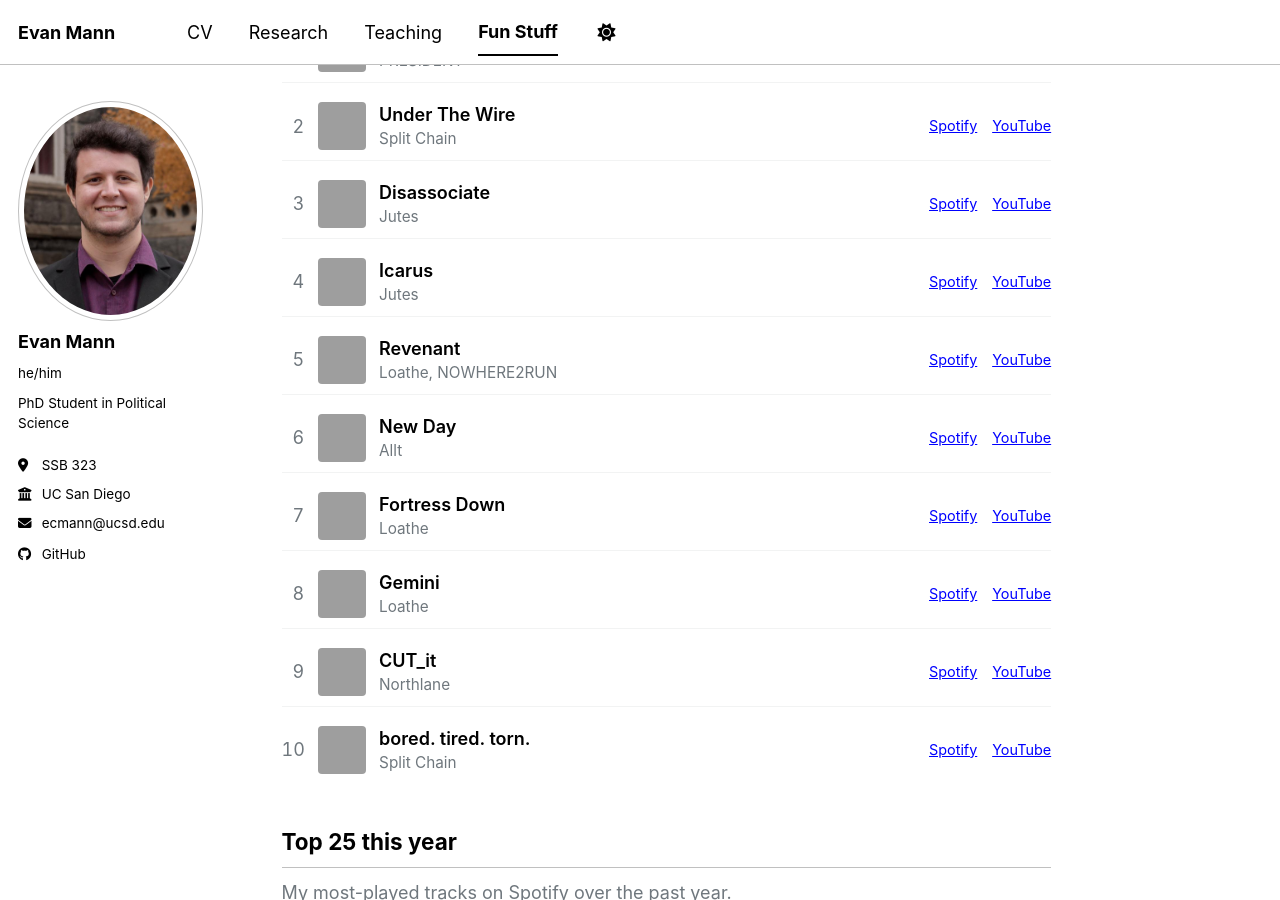
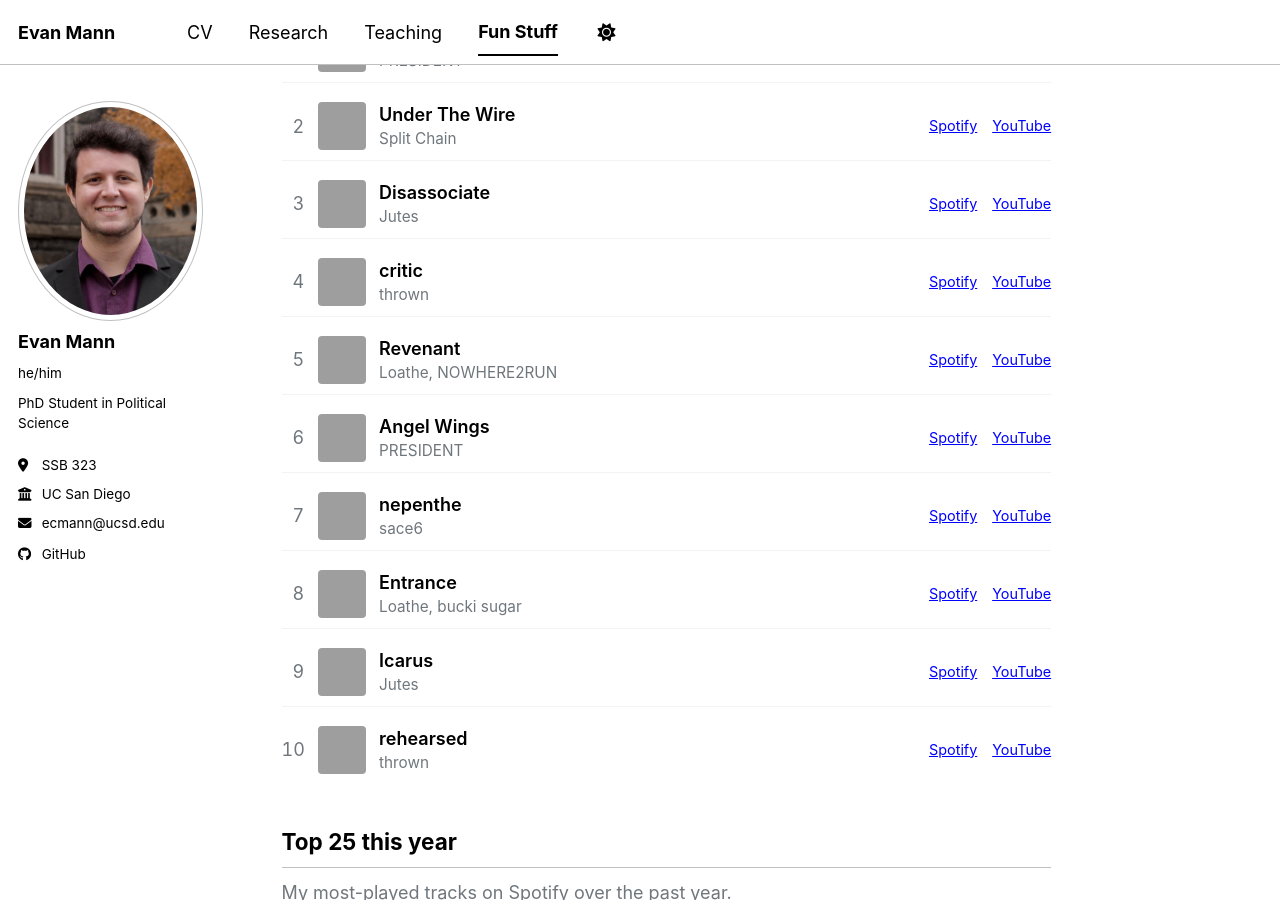
Before and after one commit to ecmannn/ecmannn.github.io, a Jekyll site: the page built from _pages/fun-stuff-music.md, in a window 1280 px wide and 900 px high, scrolled down 302 px, cut to the strip 0-900 px from the top of the window. Built offline with Jekyll 4.4.1, drawn with Linux system fonts in a browser that asks for light colours; a script bundle is joined from its source files by our own code; library files that are not in the unit come from our copies; some of the changed text lies outside the part shown; grey boxes are pictures that could not be loaded.

Commit message:
Update Spotify top tracks

```diff
--- a/_data/spotify.json
+++ b/_data/spotify.json
@@ -1,5 +1,5 @@
 {
-  "fetched_at": "2026-08-24",
+  "fetched_at": "2026-08-31",
   "month": {
     "time_range": "short_term",
     "tracks": [
@@ -35,13 +35,13 @@
       },
       {
         "rank": 4,
-        "name": "Icarus",
-        "artist": "Jutes",
-        "album": "Chin Up, Beautiful",
-        "album_art": "https://i.scdn.co/image/ab67616d00001e023a44c45ec548790c48b914fb",
-        "spotify_url": "https://open.spotify.com/track/5VBqyvojwITdiy5c6SfYBx",
-        "youtube_video_id": "yydPdvD54Tw",
-        "youtube_url": "https://www.youtube.com/watch?v=yydPdvD54Tw"
+        "name": "critic",
+        "artist": "thrown",
+        "album": "critic",
+        "album_art": "https://i.scdn.co/image/ab67616d00001e024fa0ee6e1db4801deb0c48ca",
+        "spotify_url": "https://open.spotify.com/track/6rXaE630jO1Mzc86aJuUN7",
+        "youtube_video_id": "_ZEBPzETt80",
+        "youtube_url": "https://www.youtube.com/watch?v=_ZEBPzETt80"
       },
       {
         "rank": 5,
@@ -55,53 +55,53 @@
       },
       {
         "rank": 6,
-        "name": "New Day",
-        "artist": "Allt",
-        "album": "Ataraxia",
-        "album_art": "https://i.scdn.co/image/ab67616d00001e026fa6cdb51671f5a39aa9cb35",
-        "spotify_url": "https://open.spotify.com/track/00PoUdxw6bia9rG2PFadZV",
-        "youtube_video_id": "HREhRlvcYaE",
-        "youtube_url": "https://www.youtube.com/watch?v=HREhRlvcYaE"
+        "name": "Angel Wings",
+        "artist": "PRESIDENT",
+        "album": "Angel Wings",
+        "album_art": "https://i.scdn.co/image/ab67616d00001e029c80e9bd807a2d17249dad2a",
+        "spotify_url": "https://open.spotify.com/track/156gjKaMoJgvTRhhD2w5qp",
+        "youtube_video_id": "zyfJwCIfoDE",
+        "youtube_url": "https://www.youtube.com/watch?v=zyfJwCIfoDE"
       },
       {
         "rank": 7,
-        "name": "Fortress Down",
-        "artist": "Loathe",
-        "album": "A Stranger To You",
-        "album_art": "https://i.scdn.co/image/ab67616d00001e022244c635d7f41716d16150df",
-        "spotify_url": "https://open.spotify.com/track/63SaN607accD2T4mLJFDRd",
-        "youtube_video_id": "mRu5K9To8II",
-        "youtube_url": "https://www.youtube.com/watch?v=mRu5K9To8II"
+        "name": "nepenthe",
+        "artist": "sace6",
+        "album": "brutalist",
+        "album_art": "https://i.scdn.co/image/ab67616d00001e024664fbb38e7d81c9f2338983",
+        "spotify_url": "https://open.spotify.com/track/25jsM8QzO8gg4uo0p0wNjf",
+        "youtube_video_id": "P94t0pDat3U",
+        "youtube_url": "https://www.youtube.com/watch?v=P94t0pDat3U"
       },
       {
         "rank": 8,
-        "name": "Gemini",
-        "artist": "Loathe",
+        "name": "Entrance",
+        "artist": "Loathe, bucki sugar",
         "album": "A Stranger To You",
         "album_art": "https://i.scdn.co/image/ab67616d00001e022244c635d7f41716d16150df",
-        "spotify_url": "https://open.spotify.com/track/6LTYK7W6hFQh3gkKMd5Afw",
-        "youtube_video_id": "OUwxsLXuk4E",
-        "youtube_url": "https://www.youtube.com/watch?v=OUwxsLXuk4E"
+        "spotify_url": "https://open.spotify.com/track/3fbxw3kKc1DXur3hxgTdXA",
+        "youtube_video_id": "aRjpJmg3Rz4",
+        "youtube_url": "https://www.youtube.com/watch?v=aRjpJmg3Rz4"
       },
       {
         "rank": 9,
-        "name": "CUT_it",
-        "artist": "Northlane",
-        "album": "CUT_it",
-        "album_art": "https://i.scdn.co/image/ab67616d00001e0252643f656512a83e57c2adae",
-        "spotify_url": "https://open.spotify.com/track/20UAoMZQ3XFRrc1U7eGDgB",
-        "youtube_video_id": "1eP9aoe2F6E",
-        "youtube_url": "https://www.youtube.com/watch?v=1eP9aoe2F6E"
+        "name": "Icarus",
+        "artist": "Jutes",
+        "album": "Chin Up, Beautiful",
+        "album_art": "https://i.scdn.co/image/ab67616d00001e023a44c45ec548790c48b914fb",
+        "spotify_url": "https://open.spotify.com/track/5VBqyvojwITdiy5c6SfYBx",
+        "youtube_video_id": "yydPdvD54Tw",
+        "youtube_url": "https://www.youtube.com/watch?v=yydPdvD54Tw"
       },
       {
         "rank": 10,
-        "name": "bored. tired. torn.",
-        "artist": "Split Chain",
-        "album": "motionblur",
-        "album_art": "https://i.scdn.co/image/ab67616d00001e0253a4712a34deaddd31e39294",
-        "spotify_url": "https://open.spotify.com/track/2JtKta5SvYMGc3MV7NxTVG",
-        "youtube_video_id": "FHhlWDo-mBM",
-        "youtube_url": "https://www.youtube.com/watch?v=FHhlWDo-mBM"
+        "name": "rehearsed",
+        "artist": "thrown",
+        "album": "rehearsed",
+        "album_art": "https://i.scdn.co/image/ab67616d00001e02d2298844f7500ab00e9c7c82",
+        "spotify_url": "https://open.spotify.com/track/1VPfyXKI6BgPVdX5ZfftSO",
+        "youtube_video_id": "wO2LTe38WHU",
+        "youtube_url": "https://www.youtube.com/watch?v=wO2LTe38WHU"
       }
     ]
   },
@@ -235,8 +235,8 @@
         "album": "Dark Sun",
         "album_art": "https://i.scdn.co/image/ab67616d00001e02386e4e938647ef307de72919",
         "spotify_url": "https://open.spotify.com/track/1BKShyqTh9TDWc3dFHYXkF",
-        "youtube_video_id": "7abxfS42lqs",
-        "youtube_url": "https://www.youtube.com/watch?v=7abxfS42lqs"
+        "youtube_video_id": "VAc0qg69dnE",
+        "youtube_url": "https://www.youtube.com/watch?v=VAc0qg69dnE"
       },
       {
         "rank": 14,
```
